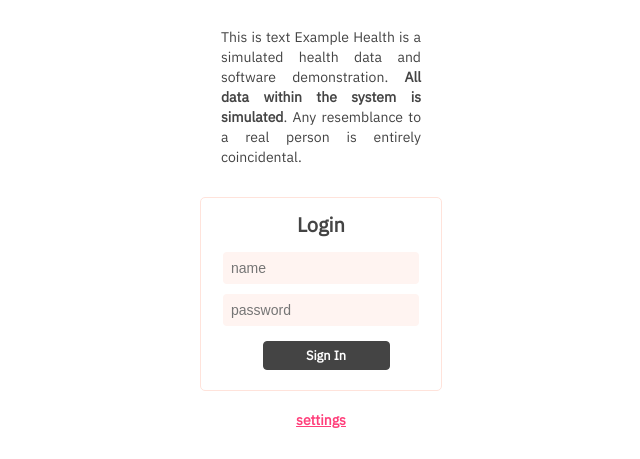
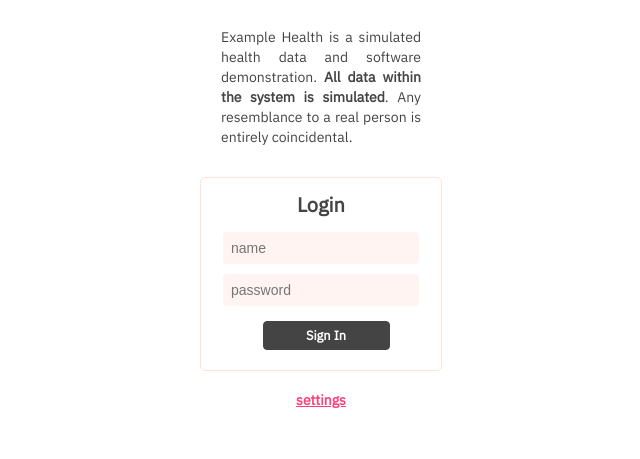
Before and after one commit to ManuelCoral1998/IcesiHealth-Momentaneo, a website: page frontend/public/login.html in a window 1280 px wide. Shown: the part 354-813 px from the top of the page, without its empty margins (319-959 px from the left). Drawn offline with Linux system fonts and the light colour scheme; no server answers.

Commit message:
Leaving normal

```diff
--- a/frontend/public/login.html
+++ b/frontend/public/login.html
@@ -19,7 +19,7 @@
     <div class="pillar">
       <div class="loginlogo"><img class="Fictionallogo" src="images/fictional.svg"></div>
       <div class="Fictionalname">Example Health</div>
-      <div class="disclaimer">This is text Example Health is a simulated health data and software demonstration. <b>All data within the system is simulated</b>. Any resemblance to a real person is entirely coincidental.</div>
+      <div class="disclaimer">Example Health is a simulated health data and software demonstration. <b>All data within the system is simulated</b>. Any resemblance to a real person is entirely coincidental.</div>
       <div class="loginform">
         <form method="post" action="index.html">
           <div class="box">
```
